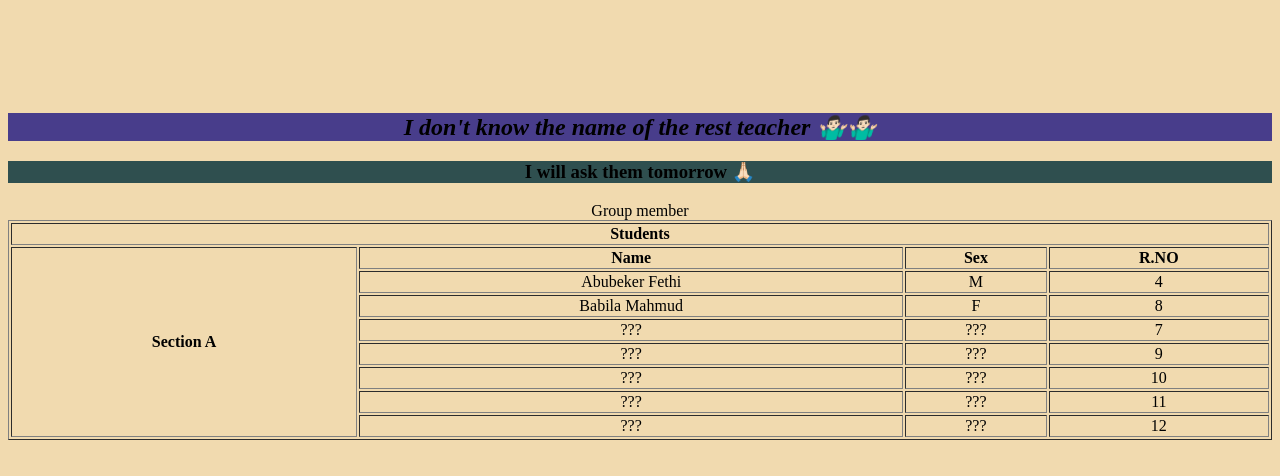
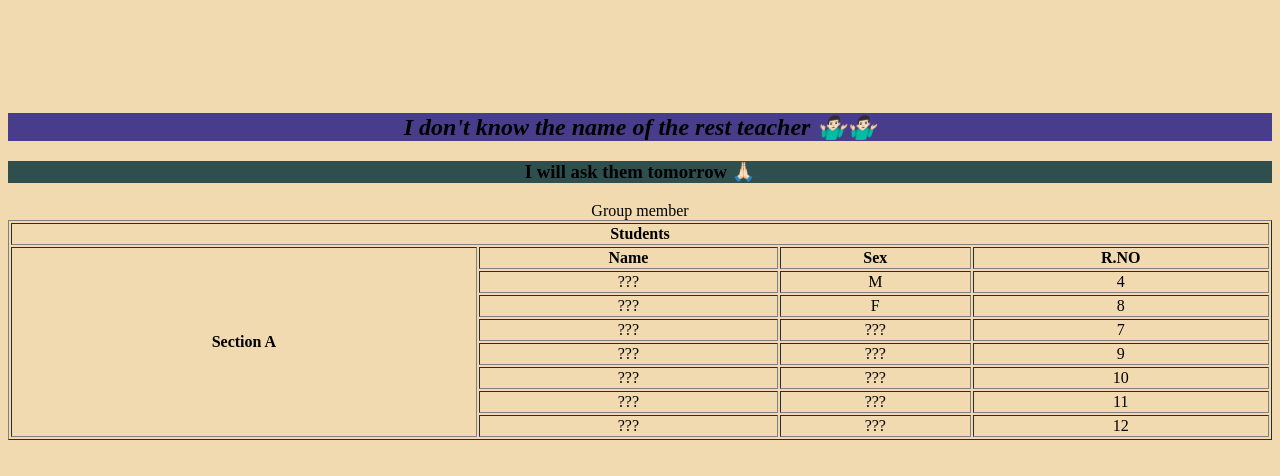
Before and after one commit to Abuk-byte/abk-website, a plain HTML site: page table.html in a window 1280 px wide. Drawn offline with Linux system fonts and the light colour scheme.

Commit message:
Update table.html

```diff
--- a/table.html
+++ b/table.html
@@ -37,12 +37,12 @@
 
 		</tr>
 		<tr>
-			<td>Abubeker Fethi</td>
+			<td>???</td>
 						<td>M</td>
 						<td>4</td>
 		</tr>
 		<tr>
-				<td>Babila Mahmud</td>
+				<td>???</td>
 						<td>F</td>
 						<td>8</td>
 		</tr>
```
